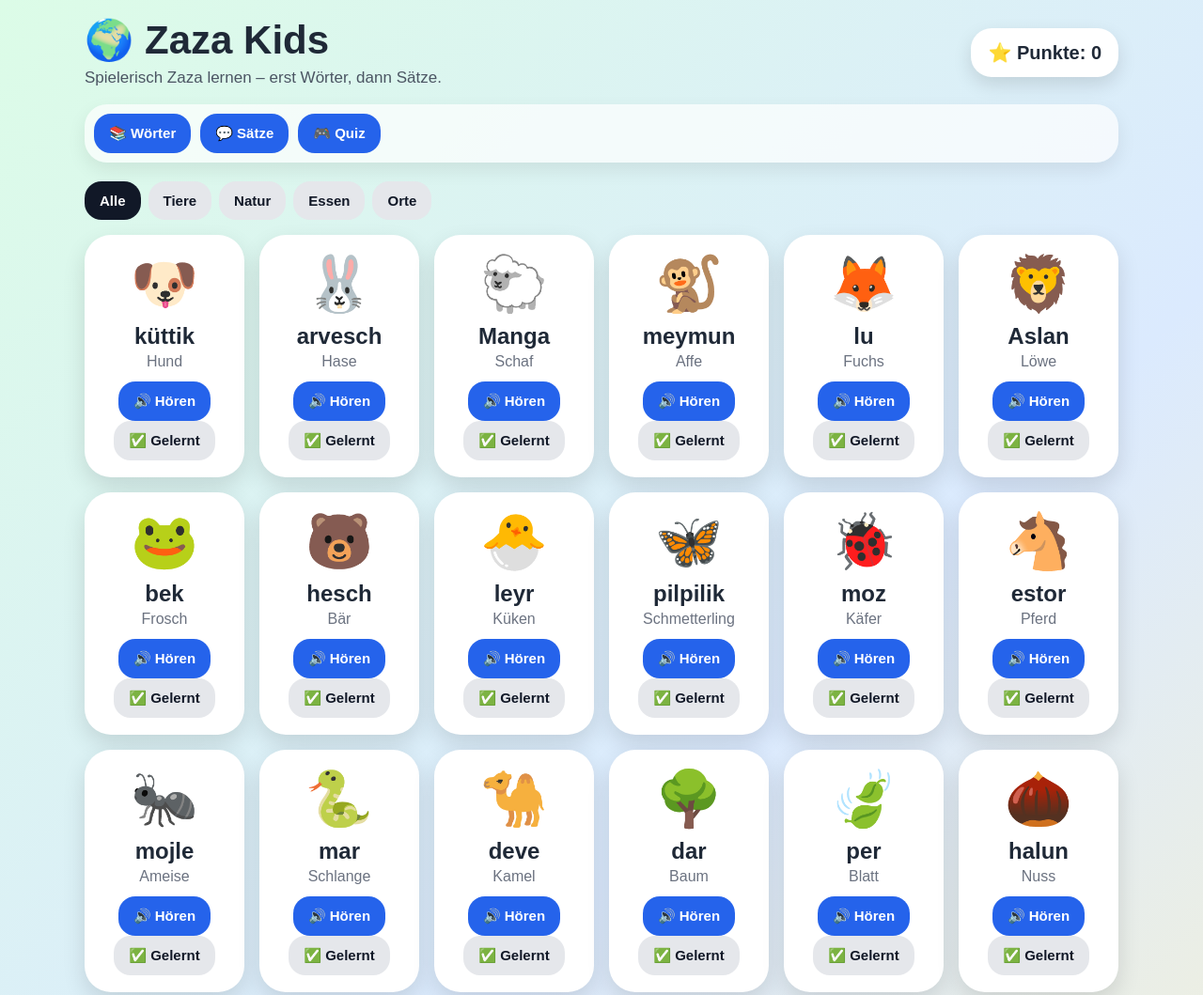
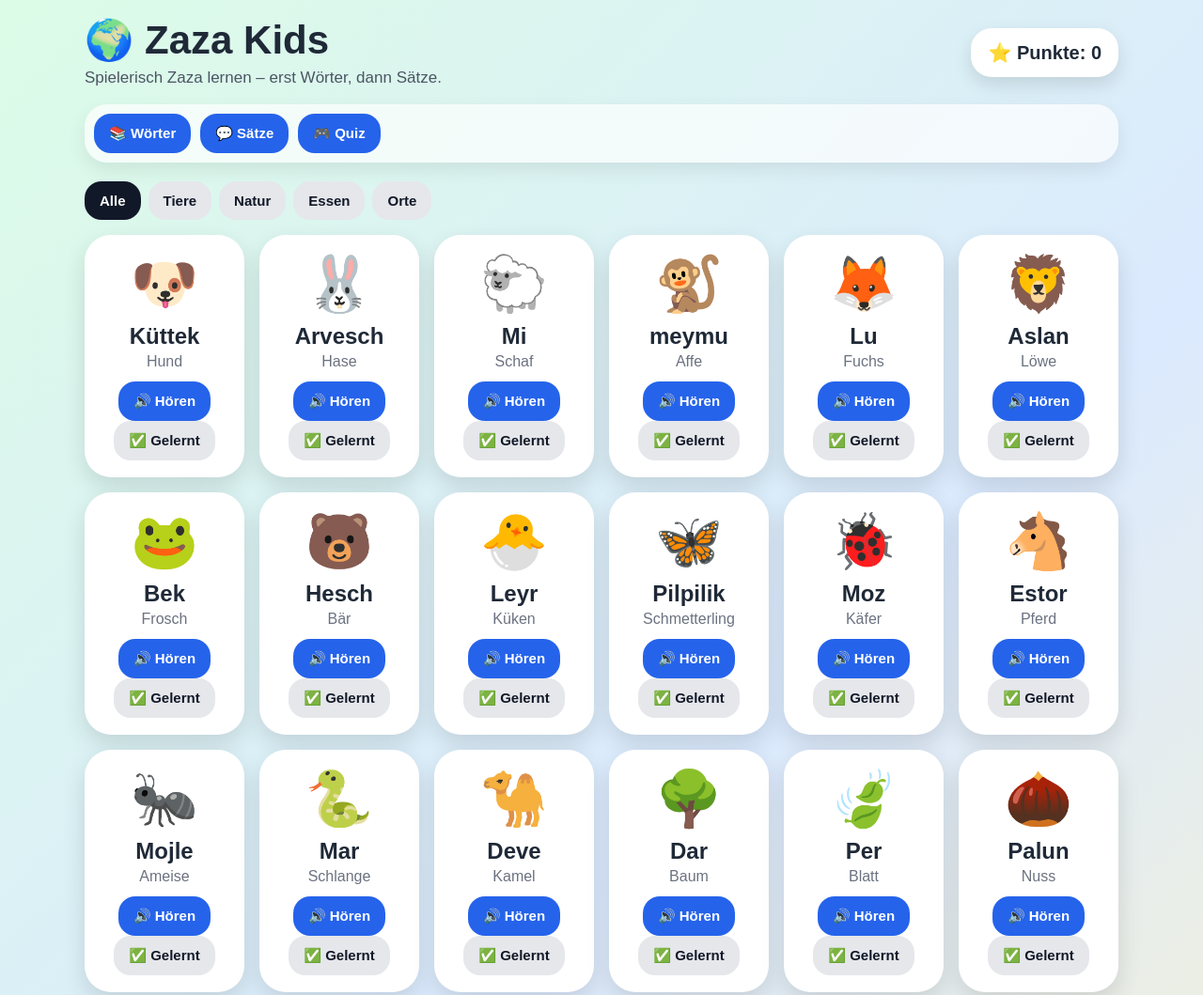
Before and after one commit to MehmetTanriverdi63/ZazaKids, a plain HTML site: page index.html in a window 1280 px wide. Shown: the top 1059 px of the page at 94% size. Drawn offline with Linux system fonts and the light colour scheme.

Commit message:
Update vocabulary and sentences with corrected terms

```diff
--- a/index.html
+++ b/index.html
@@ -130,45 +130,45 @@ let currentCategory = "Alle";
 let quizIndex = 0;
 
 const vocabulary = [
-  { emoji: "🐶", zaza: "küttik", de: "Hund", category: "Tiere" },
-  { emoji: "🐰", zaza: "arvesch", de: "Hase", category: "Tiere" },
-  { emoji: "🐑", zaza: "Manga", de: "Schaf", category: "Tiere" },
-  { emoji: "🐒", zaza: "meymun", de: "Affe", category: "Tiere" },
-  { emoji: "🦊", zaza: "lu", de: "Fuchs", category: "Tiere" },
+  { emoji: "🐶", zaza: "Küttek", de: "Hund", category: "Tiere" },
+  { emoji: "🐰", zaza: "Arvesch", de: "Hase", category: "Tiere" },
+  { emoji: "🐑", zaza: "Mi", de: "Schaf", category: "Tiere" },
+  { emoji: "🐒", zaza: "meymu", de: "Affe", category: "Tiere" },
+  { emoji: "🦊", zaza: "Lu", de: "Fuchs", category: "Tiere" },
   { emoji: "🦁", zaza: "Aslan", de: "Löwe", category: "Tiere" },
-  { emoji: "🐸", zaza: "bek", de: "Frosch", category: "Tiere" },
-  { emoji: "🐻", zaza: "hesch", de: "Bär", category: "Tiere" },
-  { emoji: "🐣", zaza: "leyr", de: "Küken", category: "Tiere" },
-  { emoji: "🦋", zaza: "pilpilik", de: "Schmetterling", category: "Tiere" },
-  { emoji: "🐞", zaza: "moz", de: "Käfer", category: "Tiere" },
-  { emoji: "🐴", zaza: "estor", de: "Pferd", category: "Tiere" },
-  { emoji: "🐜", zaza: "mojle", de: "Ameise", category: "Tiere" },
-  { emoji: "🐍", zaza: "mar", de: "Schlange", category: "Tiere" },
-  { emoji: "🐪", zaza: "deve", de: "Kamel", category: "Tiere" },
+  { emoji: "🐸", zaza: "Bek", de: "Frosch", category: "Tiere" },
+  { emoji: "🐻", zaza: "Hesch", de: "Bär", category: "Tiere" },
+  { emoji: "🐣", zaza: "Leyr", de: "Küken", category: "Tiere" },
+  { emoji: "🦋", zaza: "Pilpilik", de: "Schmetterling", category: "Tiere" },
+  { emoji: "🐞", zaza: "Moz", de: "Käfer", category: "Tiere" },
+  { emoji: "🐴", zaza: "Estor", de: "Pferd", category: "Tiere" },
+  { emoji: "🐜", zaza: "Mojle", de: "Ameise", category: "Tiere" },
+  { emoji: "🐍", zaza: "Mar", de: "Schlange", category: "Tiere" },
+  { emoji: "🐪", zaza: "Deve", de: "Kamel", category: "Tiere" },
 
-  { emoji: "🌳", zaza: "dar", de: "Baum", category: "Natur" },
-  { emoji: "🍃", zaza: "per", de: "Blatt", category: "Natur" },
-  { emoji: "🌰", zaza: "halun", de: "Nuss", category: "Natur" },
-  { emoji: "🪨", zaza: "si", de: "Stein", category: "Natur" },
-  { emoji: "☀️", zaza: "roj", de: "Sonne", category: "Natur" },
-  { emoji: "🌙", zaza: "aschmi", de: "Mond", category: "Natur" },
-  { emoji: "☁️", zaza: "hevr", de: "Wolke", category: "Natur" },
+  { emoji: "🌳", zaza: "Dar", de: "Baum", category: "Natur" },
+  { emoji: "🍃", zaza: "Per", de: "Blatt", category: "Natur" },
+  { emoji: "🌰", zaza: "Palun", de: "Nuss", category: "Natur" },
+  { emoji: "🪨", zaza: "Si", de: "Stein", category: "Natur" },
+  { emoji: "☀️", zaza: "Roj", de: "Sonne", category: "Natur" },
+  { emoji: "🌙", zaza: "Aschmi", de: "Mond", category: "Natur" },
+  { emoji: "☁️", zaza: "Hevr", de: "Wolke", category: "Natur" },
 
-  { emoji: "🍎", zaza: "sa", de: "Apfel", category: "Essen" },
-  { emoji: "🍇", zaza: "engur", de: "Trauben", category: "Essen" },
-  { emoji: "🍋", zaza: "miro", de: "Zitrone", category: "Essen" },
-  { emoji: "🌶️", zaza: "isot", de: "Chili", category: "Essen" },
-  { emoji: "🥩", zaza: "gosht", de: "Fleisch", category: "Essen" },
-  { emoji: "🍞", zaza: "nan", de: "Brot", category: "Essen" },
-  { emoji: "💧", zaza: "au", de: "Wasser", category: "Essen" },
+  { emoji: "🍎", zaza: "Sa", de: "Apfel", category: "Essen" },
+  { emoji: "🍇", zaza: "Engur", de: "Trauben", category: "Essen" },
+  { emoji: "🍋", zaza: "Miro", de: "Zitrone", category: "Essen" },
+  { emoji: "🌶️", zaza: "Isot", de: "Chili", category: "Essen" },
+  { emoji: "🥩", zaza: "Goscht", de: "Fleisch", category: "Essen" },
+  { emoji: "🍞", zaza: "Nan", de: "Brot", category: "Essen" },
+  { emoji: "💧", zaza: "Au", de: "Wasser", category: "Essen" },
 
-  { emoji: "🏠", zaza: "keyye", de: "Haus", category: "Orte" },
-  { emoji: "🏫", zaza: "mektep", de: "Schule", category: "Orte" },
-  { emoji: "🏙️", zaza: "carsch", de: "Stadt", category: "Orte" }
+  { emoji: "🏠", zaza: "Keyye", de: "Haus", category: "Orte" },
+  { emoji: "🏫", zaza: "Kektep", de: "Schule", category: "Orte" },
+  { emoji: "🏙️", zaza: "carschi", de: "Stadt", category: "Orte" }
 ];
 
 const sentences = [
-  { zaza: "Merhabam te senine?", de: "Hallo, wie geht es dir?" },
+  { zaza: "Merhaba te Senine?", de: "Hallo, wie geht es dir?" },
   { zaza: "Ez rinda", de: "Mir geht es gut." },
   { zaza: "Ez rinda, te senine", de: "Mir geht es gut. Und dir?" },
   { zaza: "Name'y to ceco?", de: "Wie heißt du?" },
```
